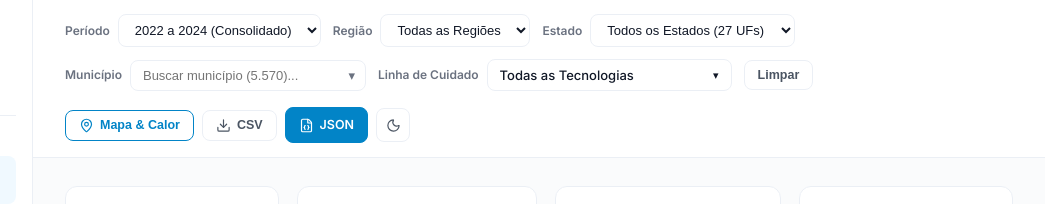
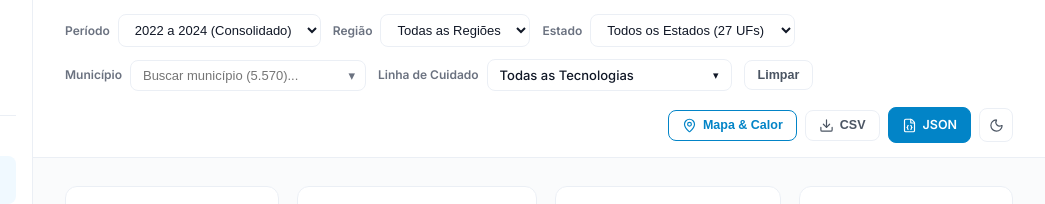
Before and after one commit to jhonferreira17/tech_assistiva, a website built with Vite: page index.html in a window 1280 px wide. Shown: the top 204 px of the page, 235-1280 px from the left. Built offline with nearby package versions, Linux system fonts and the light colour scheme.

Commit message:
style(ui): alinha acoes da barra superior a direita da tela

```diff
--- a/styles.css
+++ b/styles.css
@@ -312,7 +312,10 @@ body {
 .topbar-actions {
   display: flex;
   align-items: center;
+  justify-content: flex-end;
   gap: 8px;
+  margin-left: auto;
+  flex-shrink: 0;
 }
 
 .btn {
```
